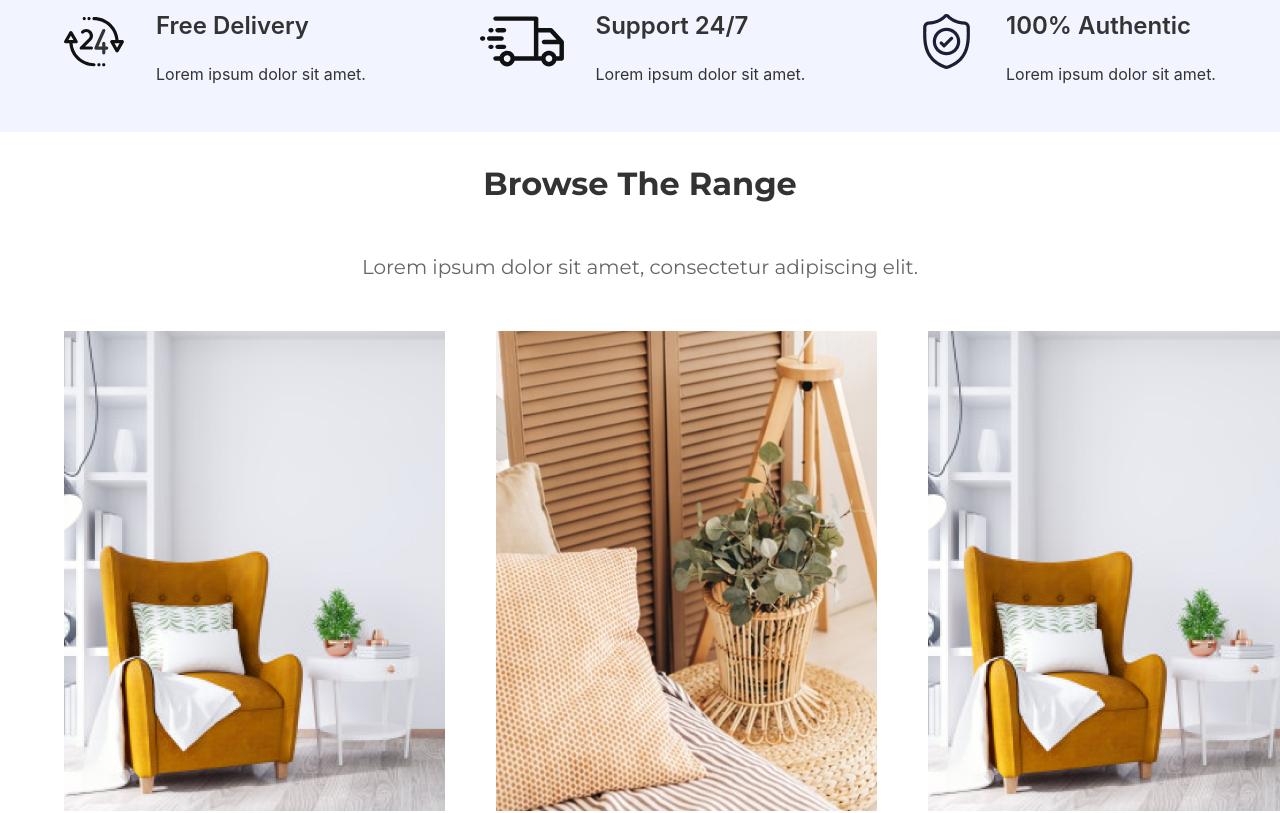
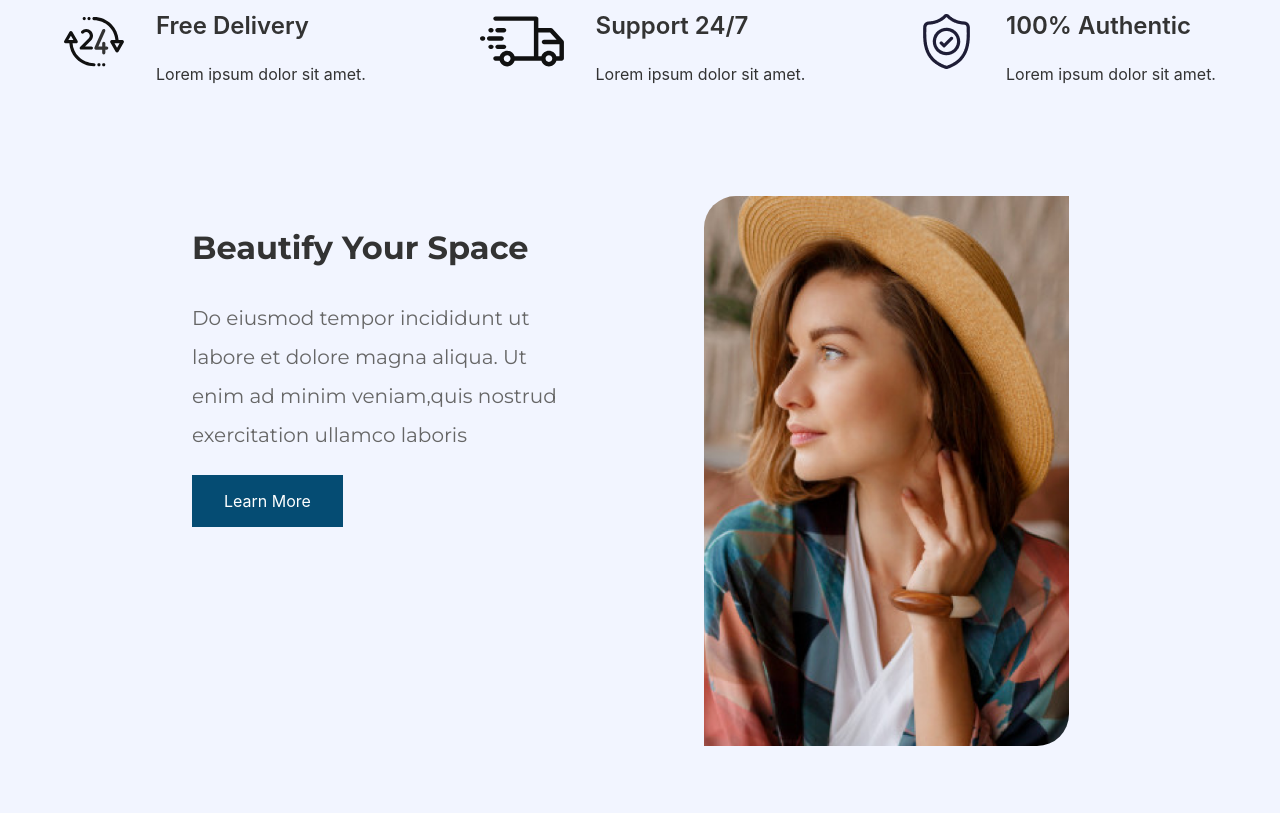
Before and after one commit to masterharsh639/Furniture-landing-Page, a React (Create React App) app: page / in a window 1280 px wide. Shown: the part 960-1773 px from the top of the page. Built offline with nearby package versions, Linux system fonts and the light colour scheme.

Commit message:
girl section

```diff
--- a/src/App.tsx
+++ b/src/App.tsx
@@ -1,4 +1,5 @@
 import "./App.css";
+import BeautyYourSpace from "./Component/BeautyYourSpace/BeautyYourSpace";
 import BrowseRange from "./Component/BrowseRange/BrowseRange";
 import Footer from "./Component/Footer/Footer";
 import Header from "./Component/HeaderSection/Header";
@@ -13,6 +14,7 @@ function App() {
       <Header />
       <HeroSection />
       <RectangleComponent />
+      <BeautyYourSpace/>
       {/* <Inspiration /> */}
       <BrowseRange />
       <MailingSection/>
--- /dev/null
+++ b/src/Component/BeautyYourSpace/BeautyYourSpace.tsx
@@ -0,0 +1,26 @@
+import Grid from "@mui/material/Grid";
+import "./beautyyourspace.css";
+import Heading from "../../Containers/PremiumHeading/Heading";
+import Button from "../../Containers/Button/Button";
+import ecllipse from "../../assests/Ellipse.png";
+import girlImage from "../../assests/girlimage.png";
+
+const BeautyYourSpace = () => {
+  return (
+    <Grid container className="beauty-section">
+      <Grid item xs={4}>
+        <p className="beauty-heading basic-css">Beautify Your Space</p>
+        <p className="beauty-para basic-css">
+          Do eiusmod tempor incididunt ut labore et dolore magna aliqua. Ut enim
+          ad minim veniam,quis nostrud exercitation ullamco laboris
+        </p>
+        <Button title="Learn More" />
+      </Grid>
+      <Grid item xs={4} className="beauty-image">
+        <img src={girlImage} alt="girlImage" className="girlImage" />
+      </Grid>
+    </Grid>
+  );
+};
+
+export default BeautyYourSpace;
--- /dev/null
+++ b/src/Component/BeautyYourSpace/beautyyourspace.css
@@ -0,0 +1,25 @@
+.beauty-section {
+  background: #f2f5ff;
+  display: flex;
+  justify-content: space-evenly;
+  padding: 4rem
+}
+
+.girlImage {
+  border-top-left-radius: 2rem;
+  border-bottom-right-radius: 2rem;
+  height: 550px;
+}
+
+.beauty-heading {
+  color: var(--font-color, #333);
+  font-size: 32px;
+  font-weight: 700;
+}
+
+.beauty-para {
+  color: var(--font-color-1, #666);
+  font-size: 20px;
+  font-weight: 400;
+  line-height: 39px;
+}
```
Also changed, not shown: src/assests/Ellipse.png (added), src/assests/girlimage.png (added).
